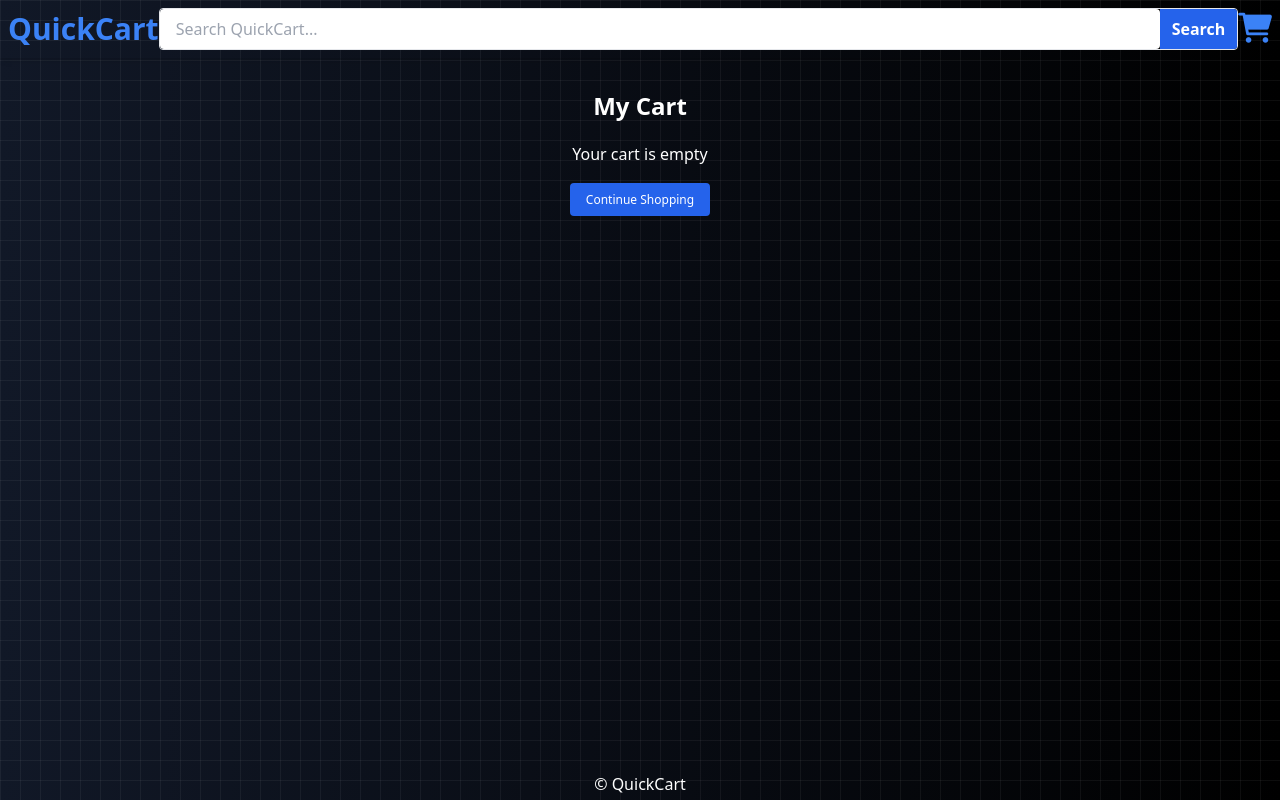
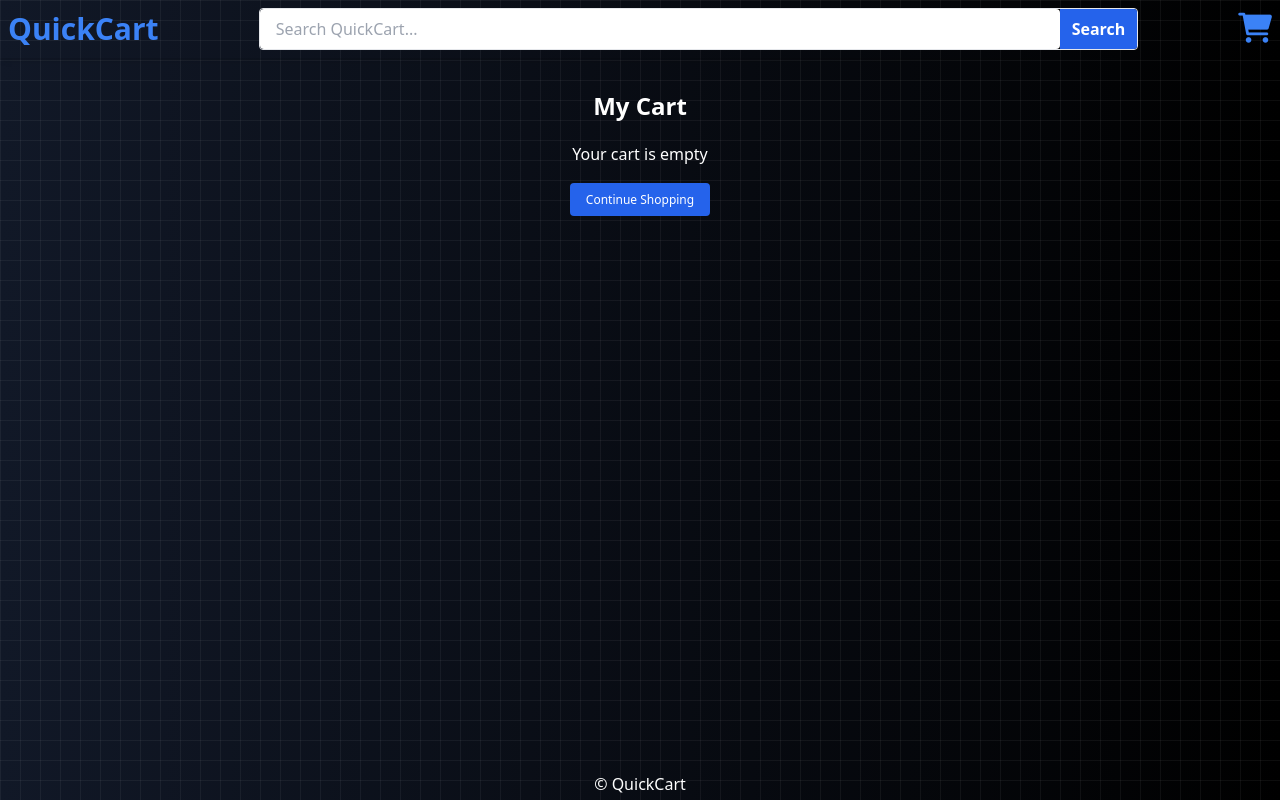
Before and after one commit to ShouravRakshit/Quick-Cart, a Django app: page /cart/ in a window 1280 px wide. Run offline with Django 5.2, Linux system fonts and the light colour scheme.

Commit message:
fixed the search bar for advanced searching

```diff
--- a/QuickCart/static/dist/styles.css
+++ b/QuickCart/static/dist/styles.css
@@ -753,6 +753,10 @@
   justify-content: center;
 }
 
+.justify-between {
+  justify-content: space-between;
+}
+
 .gap-2 {
   gap: 0.5rem;
 }
@@ -880,6 +884,11 @@
 .py-8 {
   padding-top: 2rem;
   padding-bottom: 2rem;
+}
+
+.px-2 {
+  padding-left: 0.5rem;
+  padding-right: 0.5rem;
 }
 
 .text-center {
@@ -1035,6 +1044,14 @@
     width: 24rem;
   }
 
+  .sm\:w-auto {
+    width: auto;
+  }
+
+  .sm\:w-9 {
+    width: 2.25rem;
+  }
+
   .sm\:grid-cols-2 {
     grid-template-columns: repeat(2, minmax(0, 1fr));
   }
@@ -1049,6 +1066,14 @@
 
   .sm\:items-center {
     align-items: center;
+  }
+
+  .sm\:justify-start {
+    justify-content: flex-start;
+  }
+
+  .sm\:justify-end {
+    justify-content: flex-end;
   }
 
   .sm\:justify-between {
--- a/QuickCart/templates/includes/nav.html
+++ b/QuickCart/templates/includes/nav.html
@@ -1,4 +1,4 @@
-<nav
+{% comment %} <nav
   class="container mx-auto p-2 flex flex-col sm:flex-row sm:justify-between sm:items-center space-y-4 sm:space-y-0"
 >
   <!-- Home Link -->
@@ -50,4 +50,49 @@
   {% endif %}
 </a>
 
+</nav> {% endcomment %}
+
+
+<nav class="container mx-auto p-2 flex flex-col sm:flex-row justify-between items-center space-y-4 sm:space-y-0">
+  <!-- Logo -->
+  <div class="w-full sm:w-auto flex justify-center sm:justify-start">
+    <a href="/" class="text-blue-500 text-3xl font-bold">QuickCart</a>
+  </div>
+
+  <!-- Search Form -->
+  <div class="w-full sm:w-auto flex justify-center">
+    <form method="get" action="{% url 'products:product_search' %}" class="w-full sm:w-auto flex items-center border rounded overflow-hidden">
+      <input
+        type="text"
+        name="q"
+        placeholder="Search QuickCart..."
+        class="w-full sm:w-96 md:w-[600px] lg:w-[800px] px-4 py-2 text-gray-700 focus:outline-none rounded"
+      />
+      <button
+        type="submit"
+        class="bg-blue-600 hover:bg-blue-500 text-white text-base font-bold transition-colors duration-500 px-3 py-2"
+      >
+        Search
+      </button>
+    </form>
+  </div>
+
+  <!-- Cart Icon -->
+  <div class="w-full sm:w-auto flex justify-center sm:justify-end">
+    <a href="{% url 'cart:cart_detail' %}" class="relative inline-block">
+      <i class="fa-solid fa-cart-shopping text-blue-500 text-xl sm:text-2xl md:text-3xl"></i>
+      {% if cart_item_count > 0 %}
+      <span
+        class="absolute -top-2 -right-2 bg-red-500 text-white text-[10px] sm:text-xs font-bold rounded-full flex items-center justify-center"
+        style="width: 1.25rem; height: 1.25rem;"
+      >
+        {% if cart_item_count > 9 %}
+          9+
+        {% else %}
+          {{ cart_item_count }}
+        {% endif %}
+      </span>
+      {% endif %}
+    </a>
+  </div>
 </nav>
```
Also changed, not shown: QuickCart/products/views.py (+9 -5 lines).
